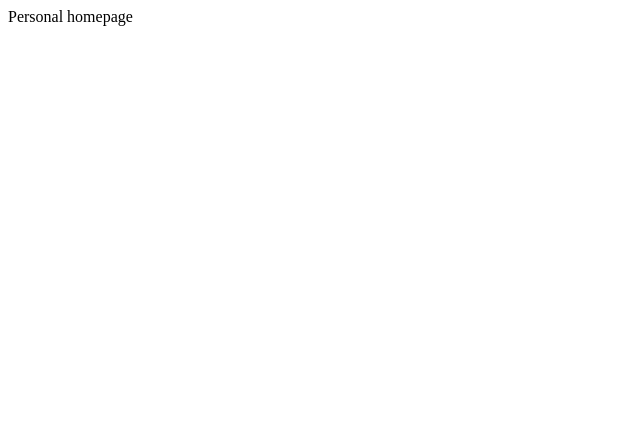
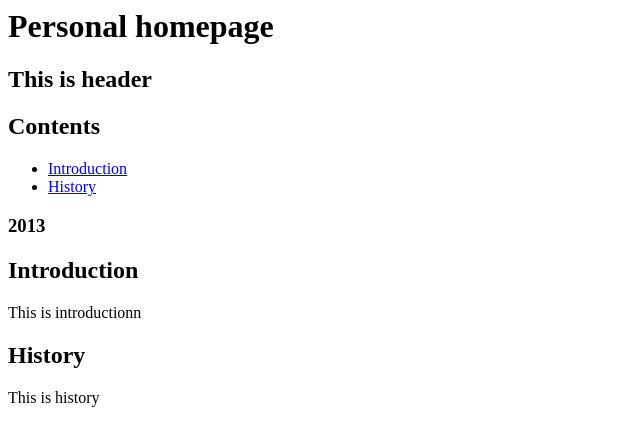
Before and after one commit to xVir/xvir.github.com, a plain HTML site: page index.html in a window 1280 px wide. Shown: the whole page, without its empty margins (0-640 px from the left). Drawn offline with Linux system fonts and the light colour scheme.

Commit message:
Update index.html
Add document structure

```diff
--- a/index.html
+++ b/index.html
@@ -1,5 +1,39 @@
 <html>
 <body>
-Personal homepage
+
+<header>
+  <hgroup>
+    <h1>Personal homepage</h1>
+    <h2>This is header</h2>
+  </hgroup>
+</header>
+
+<nav>
+  <h2>Contents</h2>
+    <ul>
+      <li><a href="#Intro">Introduction</a></li>
+      <li><a href="#History">History</a>
+
+    </ul>
+</nav>
+
+<footer>
+  <h3>2013</h3>
+</footer>
+
+<article>
+  <section id="Intro">
+    <h2>Introduction</h2>
+    This is introductionn
+  </section>
+
+  <section id="History">
+    <h2>History</h2>
+    This is history
+  </section>
+
+
+</article>
+
 </body>
 </html>
```
